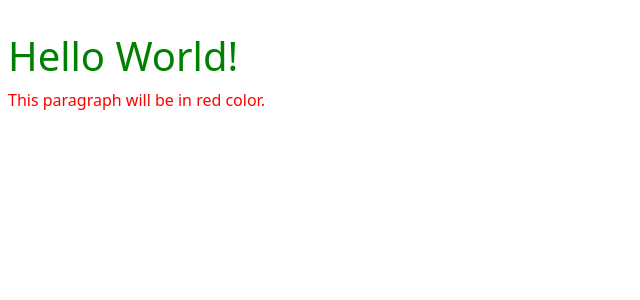
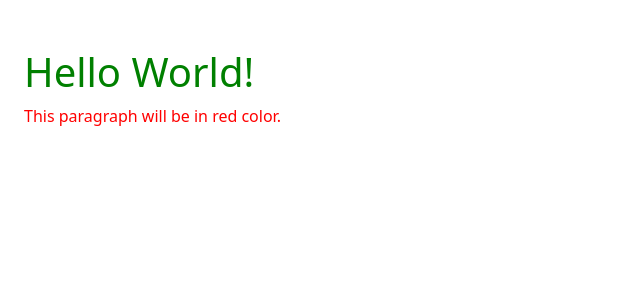
Before and after one commit to githubscientist/react-b47-b48, a React (Vite) app: page / in a window 1280 px wide. Shown: the top 300 px of the page, without its empty margins (0-640 px from the left). Built offline with nearby package versions, Linux system fonts and the light colour scheme.

Commit message:
adding bootstrap with npm

```diff
--- a/index.html
+++ b/index.html
@@ -5,13 +5,9 @@
     <link rel="icon" type="image/svg+xml" href="./src/assets/react.svg" />
     <meta name="viewport" content="width=device-width, initial-scale=1.0" />
     <title>React App</title>
-    <link href="https://cdn.jsdelivr.net/npm/bootstrap@5.3.2/dist/css/bootstrap.min.css" rel="stylesheet"
-      integrity="sha384-T3c6CoIi6uLrA9TneNEoa7RxnatzjcDSCmG1MXxSR1GAsXEV/Dwwykc2MPK8M2HN" crossorigin="anonymous">
   </head>
   <body>
     <div id="root"></div>
     <script type="module" src="/src/main.jsx"></script>
-    <script src="https://cdn.jsdelivr.net/npm/bootstrap@5.3.2/dist/js/bootstrap.bundle.min.js"
-      integrity="sha384-C6RzsynM9kWDrMNeT87bh95OGNyZPhcTNXj1NW7RuBCsyN/o0jlpcV8Qyq46cDfL" crossorigin="anonymous"></script>
   </body>
 </html>
--- a/package.json
+++ b/package.json
@@ -10,6 +10,7 @@
     "preview": "vite preview"
   },
   "dependencies": {
+    "bootstrap": "^5.3.2",
     "react": "^18.2.0",
     "react-dom": "^18.2.0"
   },
--- a/src/App.css
+++ b/src/App.css
@@ -1,5 +1,5 @@
 h1 {
-    color: green;
+    color: green !important;
 }
 
 .redColor {
--- a/src/App.jsx
+++ b/src/App.jsx
@@ -3,7 +3,7 @@
 
 function App() {
   return (
-    <div className='mt-4 p-2'>
+    <div className='mt-4 p-4'>
       <h1>Hello World!</h1>
       <p className='redColor'>This paragraph will be in red color.</p>
     </div>
--- a/src/main.jsx
+++ b/src/main.jsx
@@ -1,6 +1,7 @@
 import React from 'react';
 import ReactDOM from 'react-dom/client';
 import App from './App.jsx';
+import 'bootstrap/dist/css/bootstrap.min.css';
 
 // data
 const notes = [
```
Also changed, not shown: 1 other file (tests, documents, lock files or other folders).
